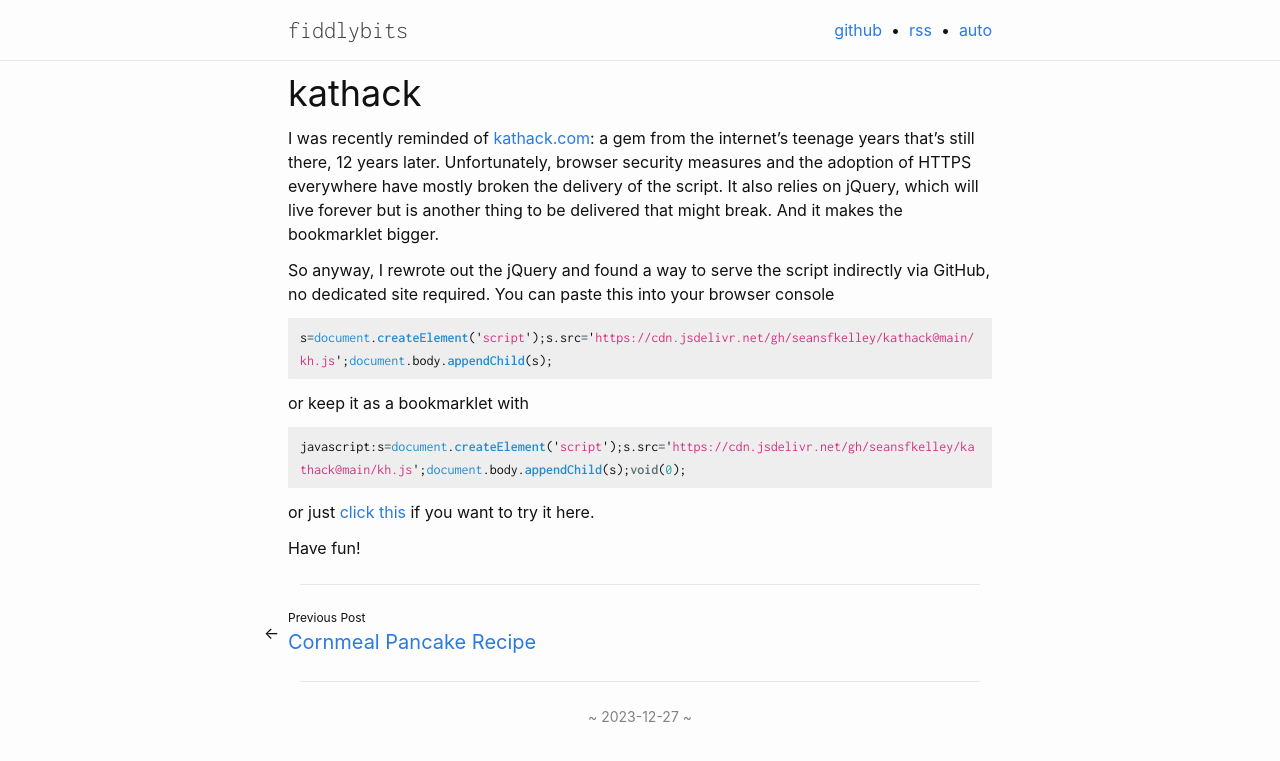
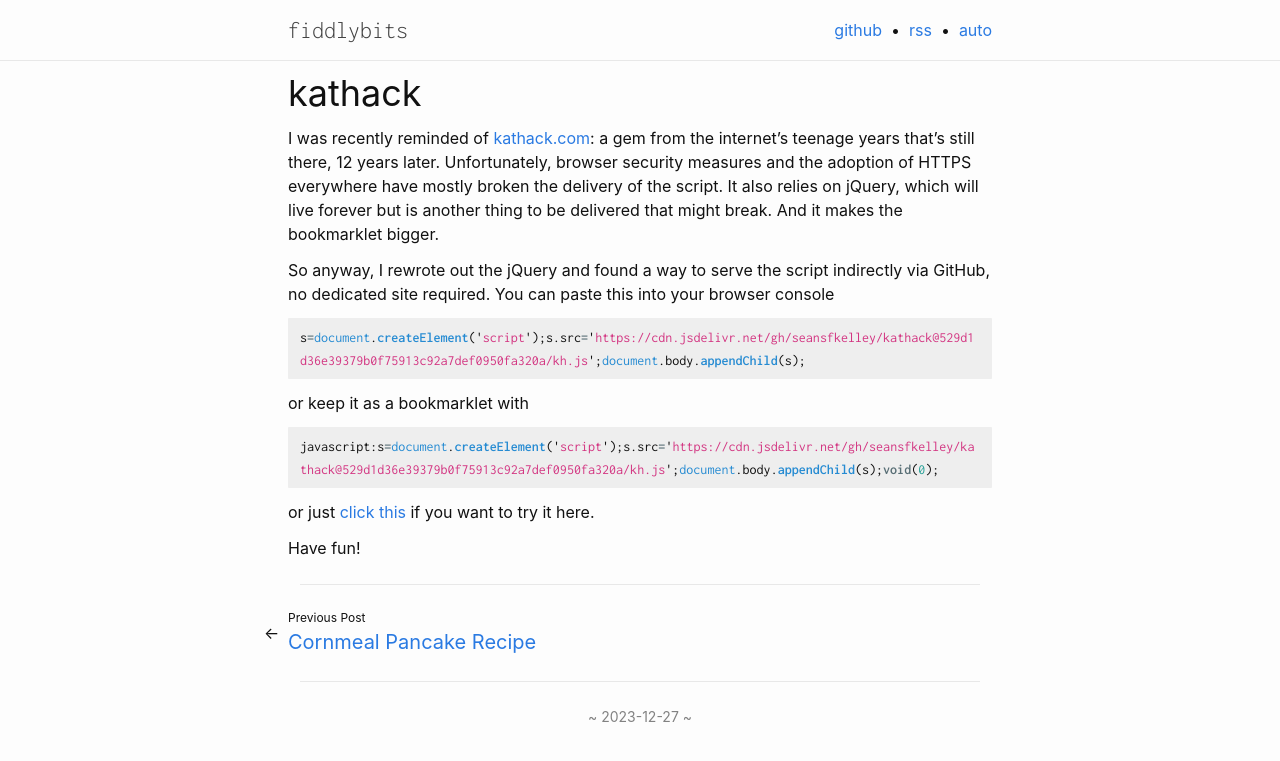
Before and after one commit to seansfkelley/seansfkelley.github.io, a Jekyll site: the page built from _posts/2023-12-27-kathack.md, in a window 1280 px wide. Shown: the top 761 px of the page. Built offline with Jekyll 4.4.1, drawn with Linux system fonts in a browser that asks for light colours; some web fonts are replaced; some of the changed lines change nothing that is shown.

Commit message:
Hardcode the commit because I guess jsdeliver doesn't ever refresh a fetched branch.

````diff
--- a/_posts/2023-12-27-kathack.md
+++ b/_posts/2023-12-27-kathack.md
@@ -9,16 +9,16 @@
 So anyway, I rewrote out the jQuery and found a way to serve the script indirectly via GitHub, no dedicated site required. You can paste this into your browser console
 
 ```js
-s=document.createElement('script');s.src='https://cdn.jsdelivr.net/gh/seansfkelley/kathack@main/kh.js';document.body.appendChild(s);
+s=document.createElement('script');s.src='https://cdn.jsdelivr.net/gh/seansfkelley/kathack@529d1d36e39379b0f75913c92a7def0950fa320a/kh.js';document.body.appendChild(s);
 ```
 
 or keep it as a bookmarklet with
 
 ```js
-javascript:s=document.createElement('script');s.src='https://cdn.jsdelivr.net/gh/seansfkelley/kathack@main/kh.js';document.body.appendChild(s);void(0);
+javascript:s=document.createElement('script');s.src='https://cdn.jsdelivr.net/gh/seansfkelley/kathack@529d1d36e39379b0f75913c92a7def0950fa320a/kh.js';document.body.appendChild(s);void(0);
 ```
 
-or just [click this](javascript:s=document.createElement('script');s.src='https://cdn.jsdelivr.net/gh/seansfkelley/kathack@main/kh.js';document.body.appendChild(s);void(0);) if you want to try it here.
+or just [click this](javascript:s=document.createElement('script');s.src='https://cdn.jsdelivr.net/gh/seansfkelley/kathack@529d1d36e39379b0f75913c92a7def0950fa320a/kh.js';document.body.appendChild(s);void(0);) if you want to try it here.
 
 Have fun!
 
````
